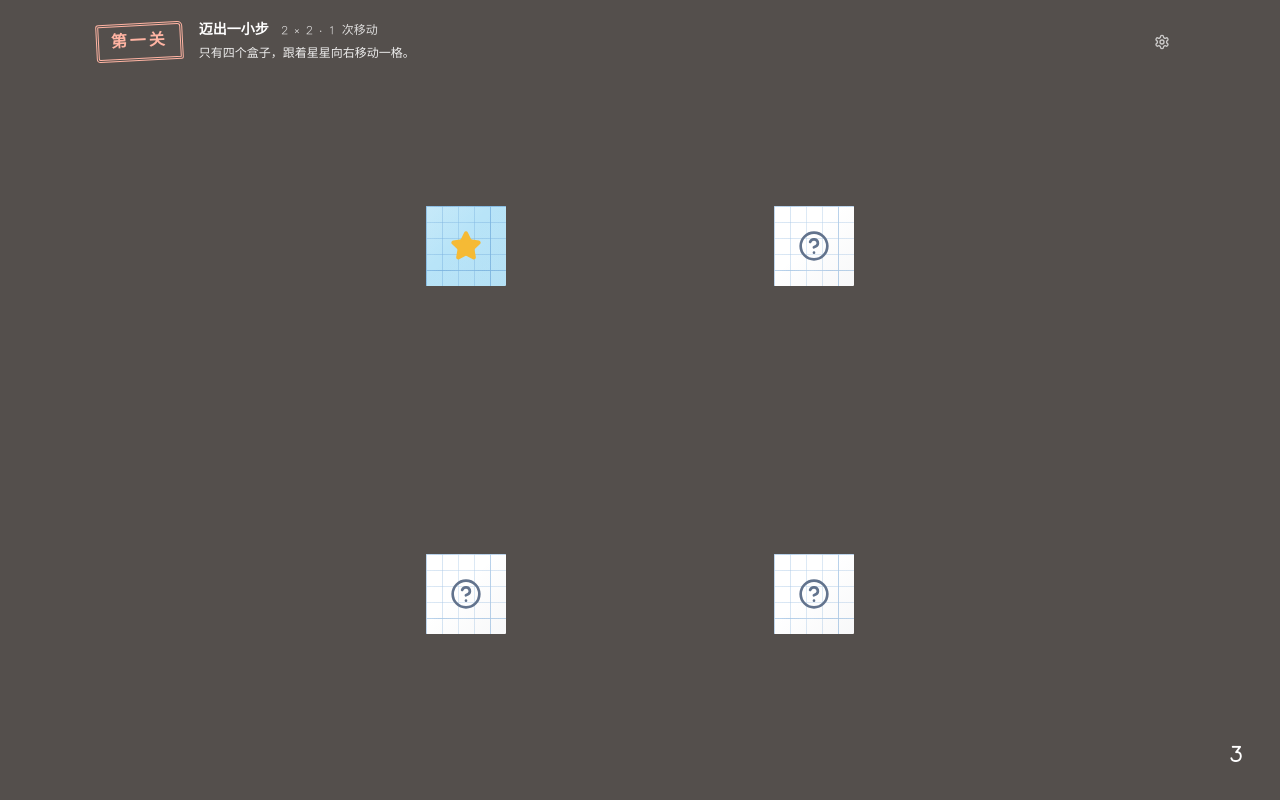
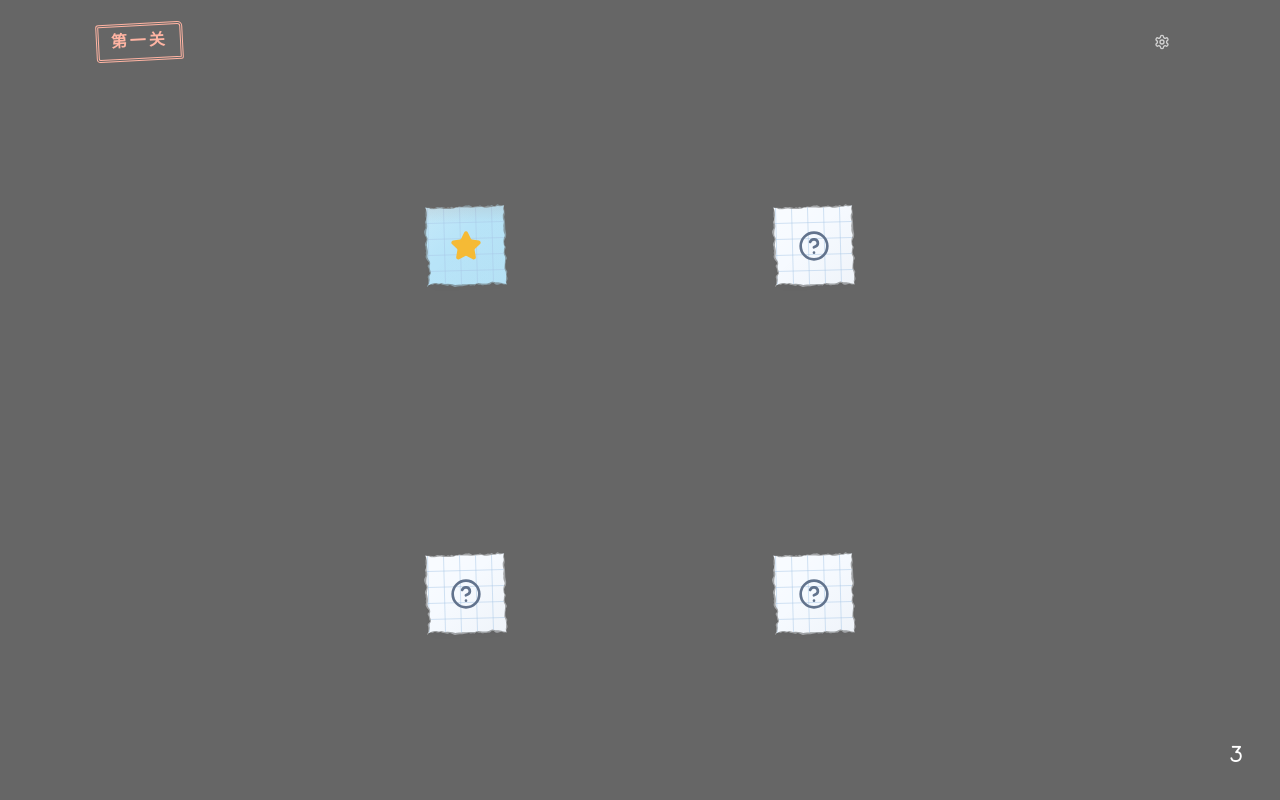
Before and after one commit to Moewerry/shuffle-seek-game, a React (Vite) app: page / in a window 1280 px wide. Both pictures are taken after a click on the button "开始游戏". Built offline with nearby package versions, Linux system fonts and the light colour scheme.

Commit message:
fix: 优化关卡纸片展示与结算弹窗

```diff
--- a/src/components/game/Board.tsx
+++ b/src/components/game/Board.tsx
@@ -1,5 +1,5 @@
 import { useLayoutEffect, useRef } from 'react'
-import { Circle, HelpCircle, Star, X } from 'lucide-react'
+import { HelpCircle, Star, X } from 'lucide-react'
 import { TARGET } from '../../game/shuffle'
 import type { Level, LineShift, Phase } from '../../game/types'
 import { cn } from '../../lib/utils'
@@ -71,18 +71,18 @@ export function Board({ level, slots, shift, phase, paused, selected, onPick, sh
         const targetVisible = !paused && id === TARGET && (phase === 'preview' || revealed)
         const wrong = revealed && slot === selected && id !== TARGET
         const empty = revealed && id !== TARGET && !wrong
-        const Icon = targetVisible ? Star : wrong ? X : empty ? Circle : HelpCircle
+        const Icon = targetVisible ? Star : wrong ? X : empty ? null : HelpCircle
         const guided = phase === 'prompt' && id === TARGET && !paused
         return <Button key={id} variant="ghost" disabled={!canPick || (phase === 'prompt' && id !== TARGET)} data-slot={slot}
           onClick={() => onPick(slot)}
           aria-label={`第 ${Math.floor(slot / level.width) + 1} 行，第 ${slot % level.width + 1} 列，${targetVisible ? '目标星星' : wrong ? '选中的空盒' : empty ? '空盒' : '未揭晓的盲盒'}`}
           className={cn('blind-card disabled:opacity-100', showPreviewMask && phase === 'preview' && targetVisible && 'z-20')} style={slotStyle(slot)}>
-          <BoxFace icon={Icon} target={targetVisible} wrong={wrong} empty={empty} guided={guided} />
+          <BoxFace icon={Icon} target={targetVisible} wrong={wrong} guided={guided} />
           {guided && <TutorialGesture />}
         </Button>
       })}
       {moving && <div data-ghost className="blind-card box-ghost" aria-hidden="true" style={slotStyle(outgoing)}><BoxFace icon={HelpCircle} /></div>}
     </div>
-    {showPreviewMask && <BoardMask light={level.id === 4} phase={phase} paused={paused} countdown={countdown} />}
+    {showPreviewMask && <BoardMask phase={phase} paused={paused} countdown={countdown} />}
   </div>
 }
--- a/src/components/game/BoardMask.tsx
+++ b/src/components/game/BoardMask.tsx
@@ -1,10 +1,10 @@
 import type { Phase } from '../../game/types'
 import { createPortal } from 'react-dom'
 
-export function BoardMask({ phase, paused, countdown, light = false }: { light?: boolean; phase: Phase; paused: boolean; countdown?: number }) {
+export function BoardMask({ phase, paused, countdown }: { phase: Phase; paused: boolean; countdown?: number }) {
   if (paused || (phase !== 'ready' && phase !== 'preview')) return null
   return <>
-    {createPortal(<div className={`fixed inset-0 z-10 ${light ? 'bg-[#64748b]/35' : 'bg-[#2a2420]/80'}`} aria-hidden="true" />, document.body)}
+    {createPortal(<div className="fixed inset-0 z-10 bg-black/60" aria-hidden="true" />, document.body)}
     <div className="absolute inset-0 z-10 flex items-center justify-center rounded-[inherit]" role="status" aria-live="polite">
     {phase === 'ready' && <p className="text-xl font-bold tracking-widest text-white">准备开始</p>}
     {phase === 'preview' && <span className="sr-only">记住亮起的星星位置</span>}
--- a/src/components/game/BoxFace.tsx
+++ b/src/components/game/BoxFace.tsx
@@ -2,11 +2,11 @@ import type { LucideIcon } from 'lucide-react'
 import { cn } from '../../lib/utils'
 import { Paper } from '../ui/paper'
 
-type Props = { icon: LucideIcon; target?: boolean; wrong?: boolean; empty?: boolean; guided?: boolean }
+type Props = { icon: LucideIcon | null; target?: boolean; wrong?: boolean; guided?: boolean }
 
-export function BoxFace({ icon: Icon, target, wrong, empty, guided }: Props) {
-  return <Paper stock={target ? 'sticky-yellow' : wrong ? 'sticky-pink' : 'paper'} rules="graph" edge="cut" tilt={false} shadow="none" seed="blind-box"
-    className={cn('box-face', target && 'box-target', wrong && 'box-wrong', empty && 'box-empty', guided && 'ring-4 ring-ink-you/40 ring-offset-4')}>
-    <Icon className={target ? 'fill-current' : undefined} aria-hidden="true" />
+export function BoxFace({ icon: Icon, target, wrong, guided }: Props) {
+  return <Paper stock={target ? 'sticky-yellow' : wrong ? 'sticky-pink' : 'graph'} rules="none" edge="deckle" tilt={-1.5} shadow="slip" seed="blind-box"
+    className={cn('graph-paper box-face', target && 'box-target', wrong && 'box-wrong', guided && 'ring-4 ring-ink-you/40 ring-offset-4')}>
+    {Icon && <Icon className={target ? 'fill-current' : undefined} aria-hidden="true" />}
   </Paper>
 }
--- a/src/components/game/GameScreen.tsx
+++ b/src/components/game/GameScreen.tsx
@@ -26,11 +26,10 @@ export function GameScreen({ level, total, sound, onHome, onComplete, onNext }:
   }, [game.phase, level.id, onComplete])
   const finished = game.phase === 'won' || game.phase === 'lost'
   const masked = !game.paused && (game.phase === 'ready' || game.phase === 'preview')
-  const darkened = masked && level.id !== 4
 
   return <div className="game-view">
-    <GameToolbar onSettings={game.pause} disabled={finished || game.paused} masked={darkened}>
-      <LevelBrief level={level} masked={darkened} />
+    <GameToolbar onSettings={game.pause} disabled={finished || game.paused} masked={masked}>
+      <LevelBrief level={level} masked={masked} />
     </GameToolbar>
     <main className="min-h-0">
     <section className="board-area relative z-20" aria-label="记住星星，观察整行或整列平移，最后点开盲盒">
--- a/src/components/game/LevelBrief.tsx
+++ b/src/components/game/LevelBrief.tsx
@@ -1,16 +1,6 @@
 import type { Level } from '../../game/types'
-import { cn } from '../../lib/utils'
 import { LevelStamp } from './LevelStamp'
 
 export function LevelBrief({ level, masked }: { level: Level; masked: boolean }) {
-  return <div className="flex flex-wrap items-center gap-x-4 gap-y-2">
-    <LevelStamp level={level.id} masked={masked} />
-    <div className={cn('min-w-0', masked ? 'text-white' : 'text-foreground')}>
-      <h2 className="text-sm font-bold">
-        {level.title}
-        <span className="ml-3 inline-block text-xs font-normal opacity-80">{level.width} × {level.height} · {level.swaps} 次移动</span>
-      </h2>
-      <p className="mt-1 text-xs leading-relaxed opacity-90">{level.hint}</p>
-    </div>
-  </div>
+  return <LevelStamp level={level.id} masked={masked} />
 }
--- a/src/components/game/ResultDialog.tsx
+++ b/src/components/game/ResultDialog.tsx
@@ -9,7 +9,7 @@ type Props = { open: boolean; won: boolean; level: Level; targetSlot: number; on
 export function ResultDialog({ open, won, level, targetSlot, onReplay, onHome, onNext, lastLevel }: Props) {
   if (won) return <SuccessOverlay open={open} lastLevel={lastLevel} onNext={onNext} onHome={onHome} />
   return <Dialog open={open} onOpenChange={value => { if (!value) onHome() }}>
-    <DialogContent aria-describedby="result-description">
+    <DialogContent className="max-h-[calc(var(--game-height)-24px)] gap-3 overflow-visible p-[clamp(12px,calc(var(--game-height)*0.04),24px)]" aria-describedby="result-description">
       <DialogTitle className="flex items-center gap-3 pr-10 text-2xl font-bold"><Search className="size-7 shrink-0 text-primary" aria-hidden="true" />未找到</DialogTitle>
       <DialogDescription id="result-description" className="text-sm text-muted-foreground">
         星星在第 {Math.floor(targetSlot / level.width) + 1} 行、第 {targetSlot % level.width + 1} 列。
--- a/src/components/home/HomeArtwork.tsx
+++ b/src/components/home/HomeArtwork.tsx
@@ -6,7 +6,7 @@ export function HomeArtwork() {
     <div className="home-art-stack">
       <Paper stock="card" rules="none" edge="cut" shadow="loose" tape="top" tapeKind="washi-dots" tilt={-2} className="home-art-sheet" seed="home-grid">
         <div className="grid size-full grid-cols-2 gap-[8%] p-[10%]">
-          {[false, true, false, false].map((target, index) => <Paper key={index} stock="graph" rules="none" edge="deckle" shadow="slip" tilt={index % 2 ? -4 : 3} className="home-art-tile grid aspect-square place-items-center" seed={`home-box-${index}`}>
+          {[false, true, false, false].map((target, index) => <Paper key={index} stock="graph" rules="none" edge="deckle" shadow="slip" tilt={index % 2 ? -4 : 3} className="graph-paper grid aspect-square place-items-center" seed={`home-box-${index}`}>
             {target ? <Star className="size-8 fill-[#f8dc4c] text-ink" strokeWidth={1.6} /> : <HelpCircle className="size-7 text-pencil" strokeWidth={1.4} />}
           </Paper>)}
         </div>
--- a/src/components/ui/dialog.tsx
+++ b/src/components/ui/dialog.tsx
@@ -13,7 +13,7 @@ export const DialogContent = React.forwardRef<
   React.ComponentPropsWithoutRef<typeof DialogPrimitive.Content> & { fullScreen?: boolean; showClose?: boolean }
 >(({ className, children, fullScreen = false, showClose = true, ...props }, ref) => (
   <DialogPrimitive.Portal>
-    <DialogPrimitive.Overlay className="fixed inset-0 z-40 bg-foreground/35" />
+    <DialogPrimitive.Overlay className="fixed inset-0 z-40 bg-black/50" />
     <DialogPrimitive.Content ref={ref} className={cn('fixed z-50 grid gap-4 overflow-y-auto p-6 focus:outline-none', fullScreen
       ? 'inset-0 h-[var(--game-height)] w-[var(--game-width)] place-content-center bg-background/90'
       : 'paper-dialog left-1/2 top-1/2 max-h-[calc(var(--game-height)*0.85)] w-[min(calc(var(--game-width)*0.9),420px)] -translate-x-1/2 -translate-y-1/2', className)} {...props}>
--- a/src/styles.css
+++ b/src/styles.css
@@ -62,7 +62,6 @@
 .blind-card:not(:disabled):hover .box-face { color: var(--ll-ink-you); }
 .box-target { color: #f5ba35; }
 .box-wrong { color: var(--ll-red); }
-.box-empty { color: var(--ll-pencil-mark); }
 .box-ghost { pointer-events: none; }
 .shift-lane { @apply pointer-events-none absolute rounded-xl bg-primary/10; }
 
--- a/src/styles/paper-game.css
+++ b/src/styles/paper-game.css
@@ -64,7 +64,7 @@
     --ll-shadow-loose: 0 1px 3px rgb(var(--ll-shade) / 0.055), 0 5px 12px -3px rgb(var(--ll-shade) / 0.07);
   }
   .home-art-sheet::before { --ll-sheet-radius: 0; }
-  .home-art-tile {
+  .graph-paper {
     --ll-shadow-k: 0.18;
     --ll-shadow-slip: 0 1px 1px rgb(var(--ll-shade) / 0.036), 0 4px 8px -3px rgb(var(--ll-shade) / 0.036);
   }
@@ -77,8 +77,8 @@
     stroke: none;
   }
   /* Print the grid on the clipped paper face, without an inset rectangle. */
-  .home-art-tile > [data-slot="paper-face"]::after,
-  .home-art-tile[data-edge="cut"]::after {
+  .graph-paper > [data-slot="paper-face"]::after,
+  .graph-paper[data-edge="cut"]::after {
     content: "";
     position: absolute;
     inset: 0;
@@ -89,12 +89,12 @@
     background-size: 16px 16px;
     background-position: 7px 5px;
   }
-  .home-art-tile[data-edge="cut"]::after {
+  .graph-paper[data-edge="cut"]::after {
     z-index: var(--ll-z-sheet);
     border-radius: var(--ll-sheet-radius);
     rotate: clamp(calc(var(--ll-tilt-max) * -1), var(--ll-tilt, 0deg), var(--ll-tilt-max));
   }
-  .home-art-tile > svg[data-ink="sheet"] [fill="none"] {
+  .graph-paper > svg[data-ink="sheet"] [fill="none"] {
     stroke: none;
   }
   .home-art-caption {
```
Also changed, not shown: src/components/game/SuccessOverlay.tsx (+8 -11 lines).
